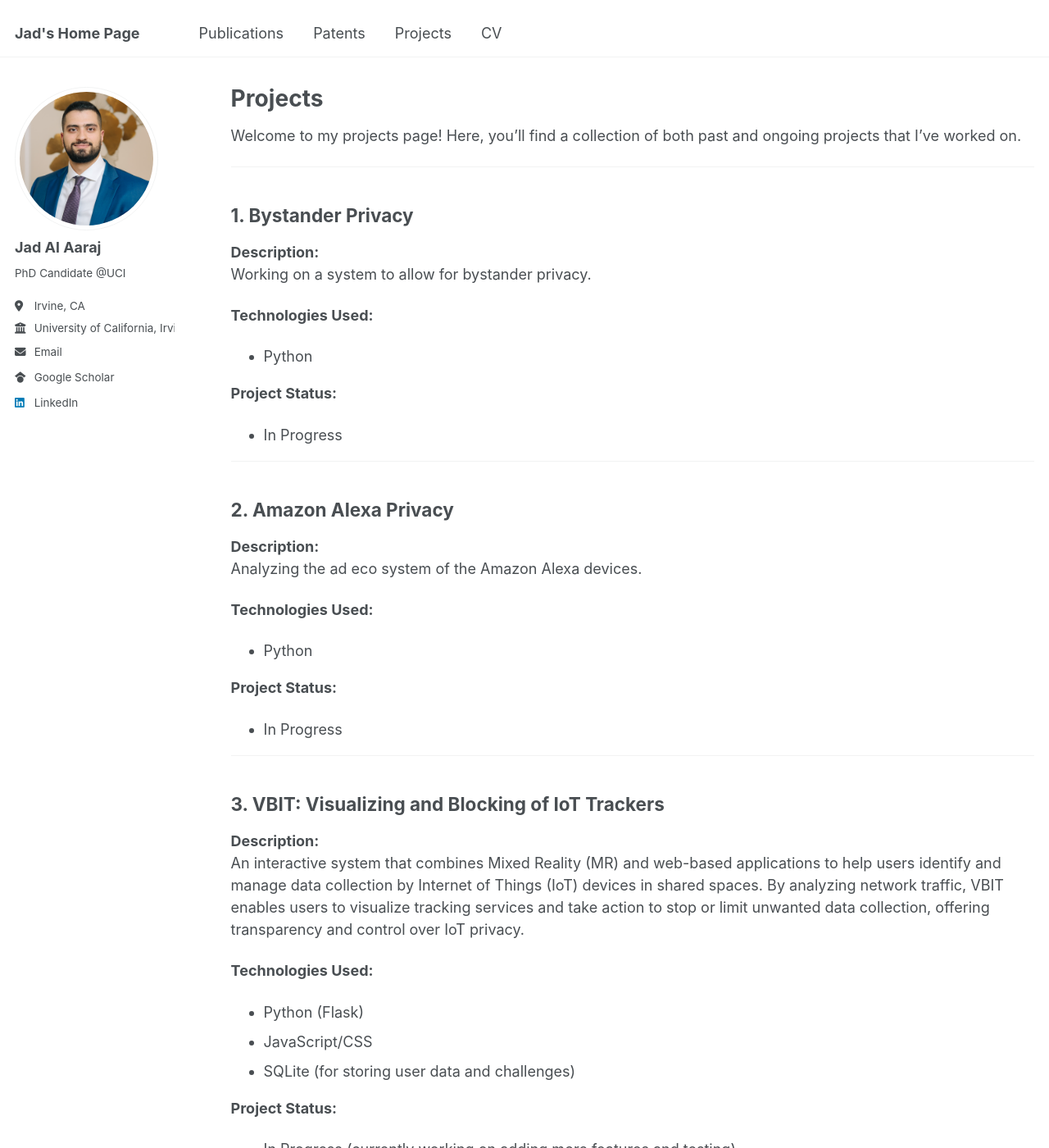
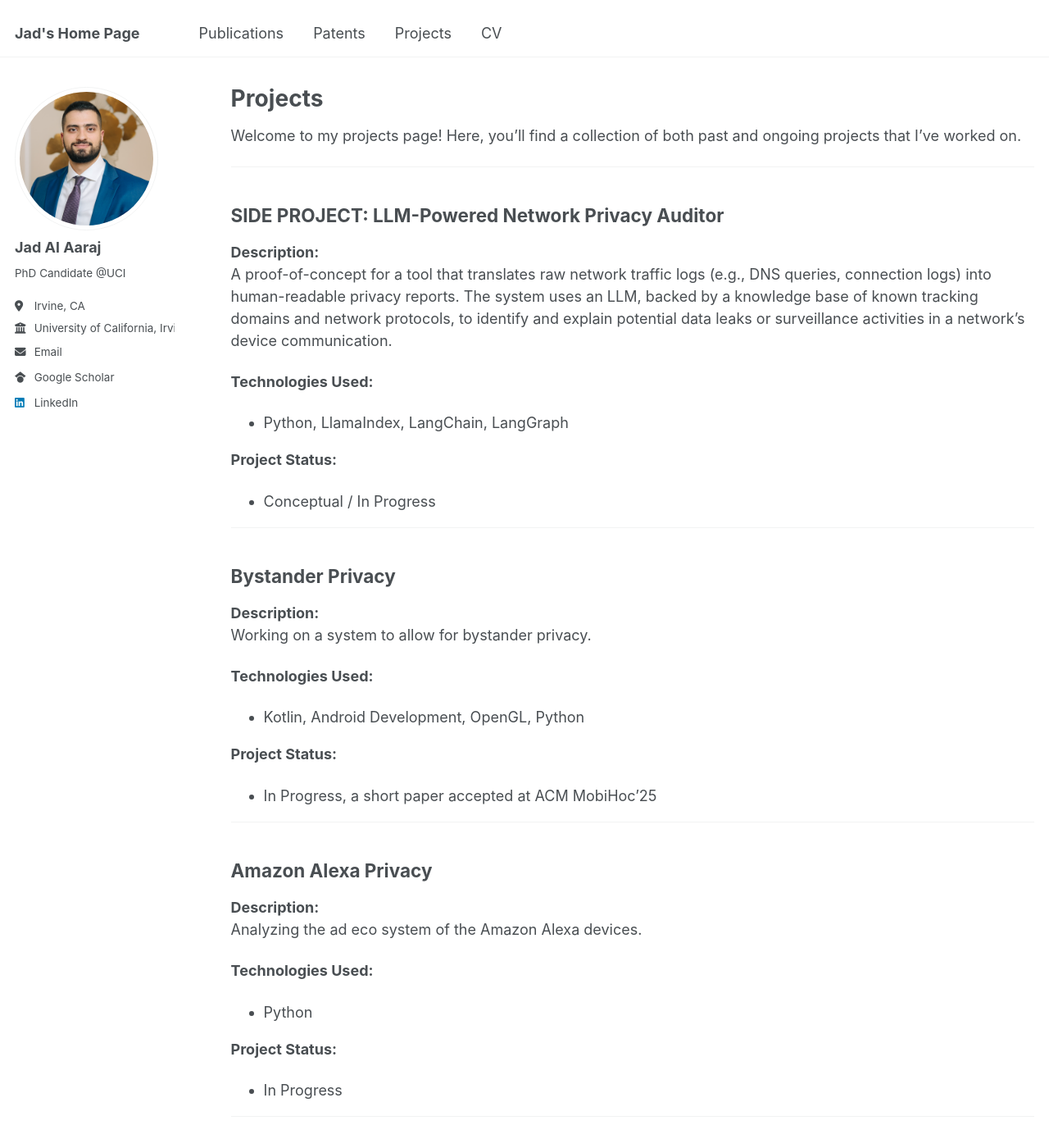
Before and after one commit to jalaaraj/jalaaraj.github.io, a Jekyll site: the page built from _pages/projects.md, in a window 1280 px wide and 1400 px high. Shown: the whole window at 82% size. Built offline with Jekyll 4.4.1, drawn with Linux system fonts in a browser that asks for light colours; some of the changed text lies outside the part shown.

Commit message:
updated projects page

```diff
--- a/_pages/projects.md
+++ b/_pages/projects.md
@@ -10,23 +10,40 @@ Welcome to my projects page! Here, you'll find a collection of both past and ong
 
 ---
 
-## 1. **Bystander Privacy**
+
+## **SIDE PROJECT: LLM-Powered Network Privacy Auditor**
 
 **Description:**
-Working on a system to allow for bystander privacy.
+A proof-of-concept for a tool that translates raw network traffic logs (e.g., DNS queries, connection logs) into human-readable privacy reports. The system uses an LLM, backed by a knowledge base of known tracking domains and network protocols, to identify and explain potential data leaks or surveillance activities in a network's device communication.
 
 **Technologies Used:**
-- Python
+- Python, LlamaIndex, LangChain, LangGraph
 
 **Project Status:**
-- In Progress
+- Conceptual / In Progress
 
 <!-- **Link:**
 [View Project](https://github.com/yourusername/portfolio) -->
 
 ---
 
-## 2. **Amazon Alexa Privacy**
+## **Bystander Privacy**
+
+**Description:**
+Working on a system to allow for bystander privacy.
+
+**Technologies Used:**
+- Kotlin, Android Development, OpenGL, Python
+
+**Project Status:**
+- In Progress, a short paper accepted at ACM MobiHoc'25
+
+<!-- **Link:**
+[View Project](https://github.com/yourusername/portfolio) -->
+
+---
+
+## **Amazon Alexa Privacy**
 
 **Description:**
 Analyzing the ad eco system of the Amazon Alexa devices.
@@ -42,7 +59,7 @@ Analyzing the ad eco system of the Amazon Alexa devices.
 
 ---
 
-## 3. **VBIT: Visualizing and Blocking of IoT Trackers**
+## **VBIT: Visualizing and Blocking of IoT Trackers**
 
 **Description:**
 An interactive system that combines Mixed Reality (MR) and web-based applications to help users identify and manage data collection by Internet of Things (IoT) devices in shared spaces. By analyzing network traffic, VBIT enables users to visualize tracking services and take action to stop or limit unwanted data collection, offering transparency and control over IoT privacy.
@@ -53,14 +70,14 @@ An interactive system that combines Mixed Reality (MR) and web-based application
 - SQLite (for storing user data and challenges)
 
 **Project Status:**
-- In Progress (currently working on adding more features and testing)
+- Under Review at ACM TIOT Journal
 
 **Link:**
 [arXiv](https://www.arxiv.org/pdf/2409.06233), [Project Page](https://athinagroup.eng.uci.edu/iot-tracking/)
 
 ---
 
-## 4. **ML Model to Detect Access Points in the Wild**
+## **ML Model to Detect Access Points in the Wild**
 
 **Description:**
 I worked on training a ML model to detect Cisco Access Points in the wild.
```
Also changed, not shown: other parts of _pages/projects.md (+3 -3 lines).
